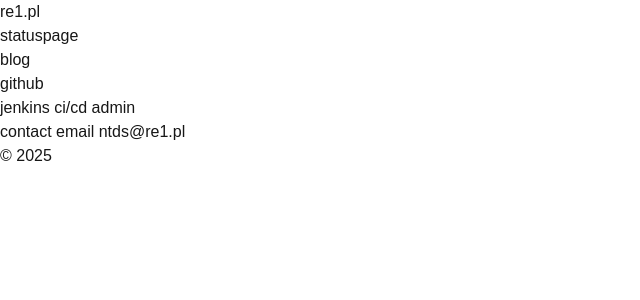
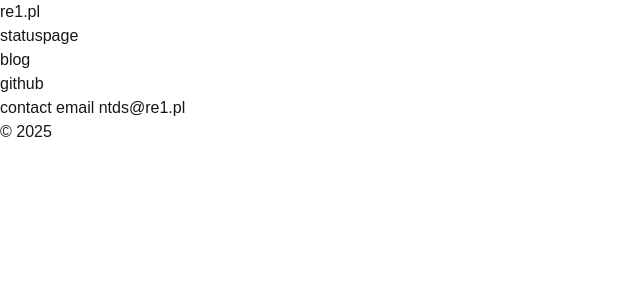
Before and after one commit to RE1-PL/re1.pl, a Next.js app: page / in a window 1280 px wide. Shown: the top 300 px of the page, without its empty margins (0-640 px from the left). Built offline with nearby package versions, Linux system fonts and the light colour scheme.

Commit message:
Update page.js

```diff
--- a/src/app/page.js
+++ b/src/app/page.js
@@ -7,7 +7,6 @@
           <li><a href="https://status.re1.pl/">statuspage</a></li>
           <li><a href="https://blog.re1.pl/">blog</a></li>
           <li><a href="https://github.re1.pl/" target="_blank" rel="noopener noreferrer">github</a></li>
-          <li><a href="https://jenkins.re1.pl/">jenkins ci/cd admin</a></li>
           <li>contact email <a href="mailto:ntds@re1.pl">ntds@re1.pl</a></li>
           <li>&copy; 2025</li>
         </ul>
```
